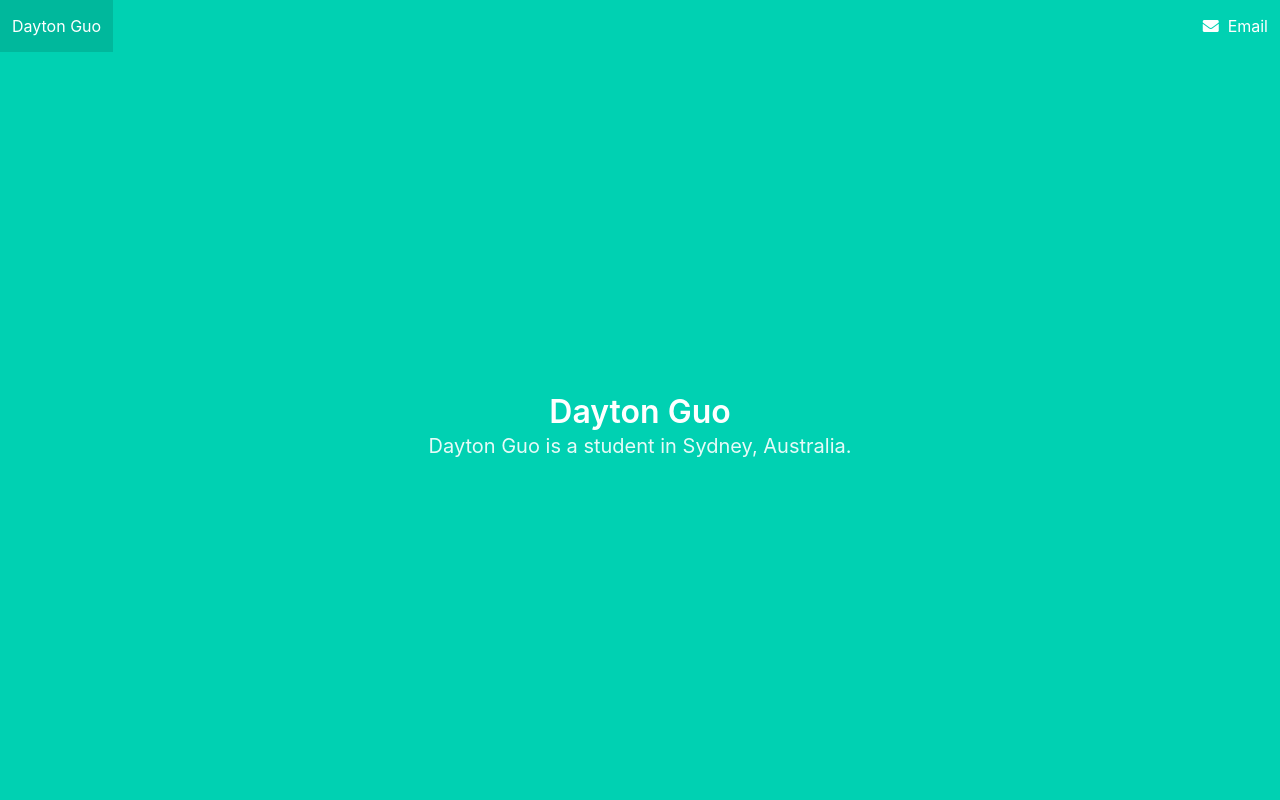
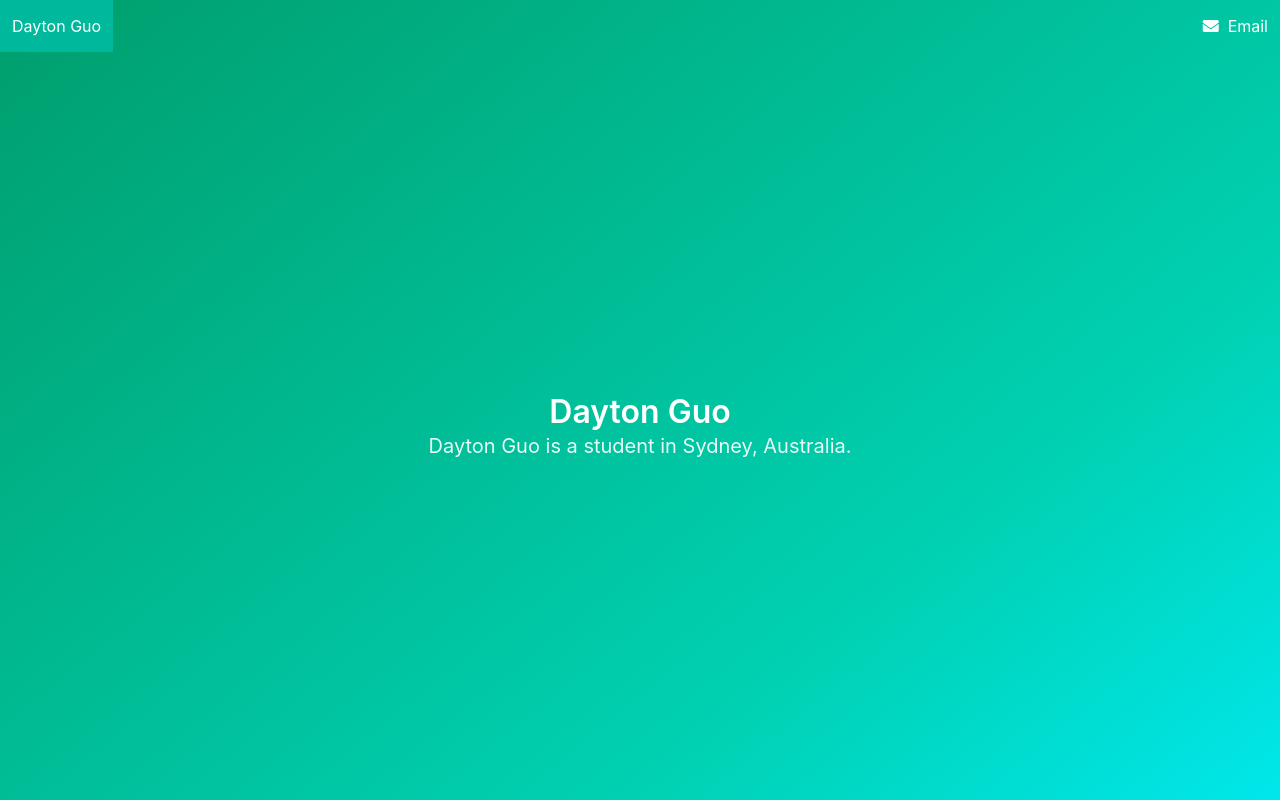
Before and after one commit to Nylea/Nylea.Github.io, a plain HTML site: page index.html in a window 1280 px wide. Drawn offline with nearby package versions, Linux system fonts and the light colour scheme.

Commit message:
Update index.html

```diff
--- a/index.html
+++ b/index.html
@@ -21,7 +21,7 @@
 </head>
 
 <body>
-    <section class="hero is-fullheight is-primary" id="home-hero">
+    <section class="hero is-fullheight is-primary is-bold" id="home-hero">
         <div class="hero-head">
             <nav class="navbar" role="navigation" aria-label="main navigation">
                 <div class="navbar-brand">
```
